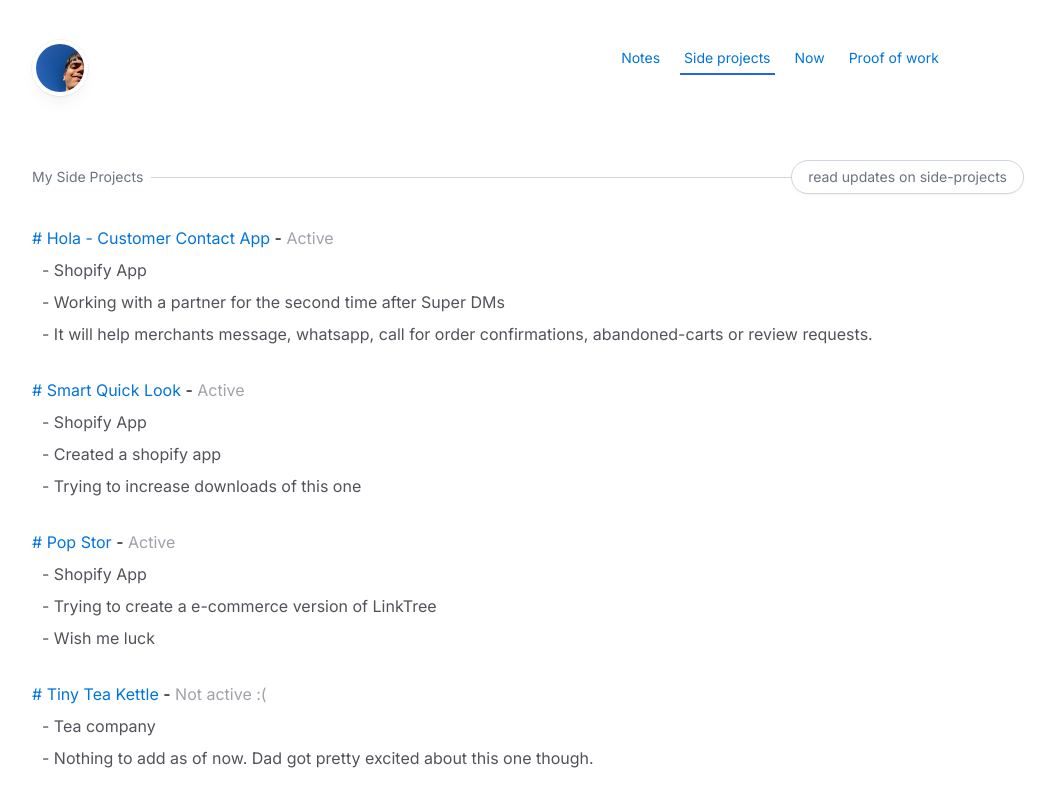
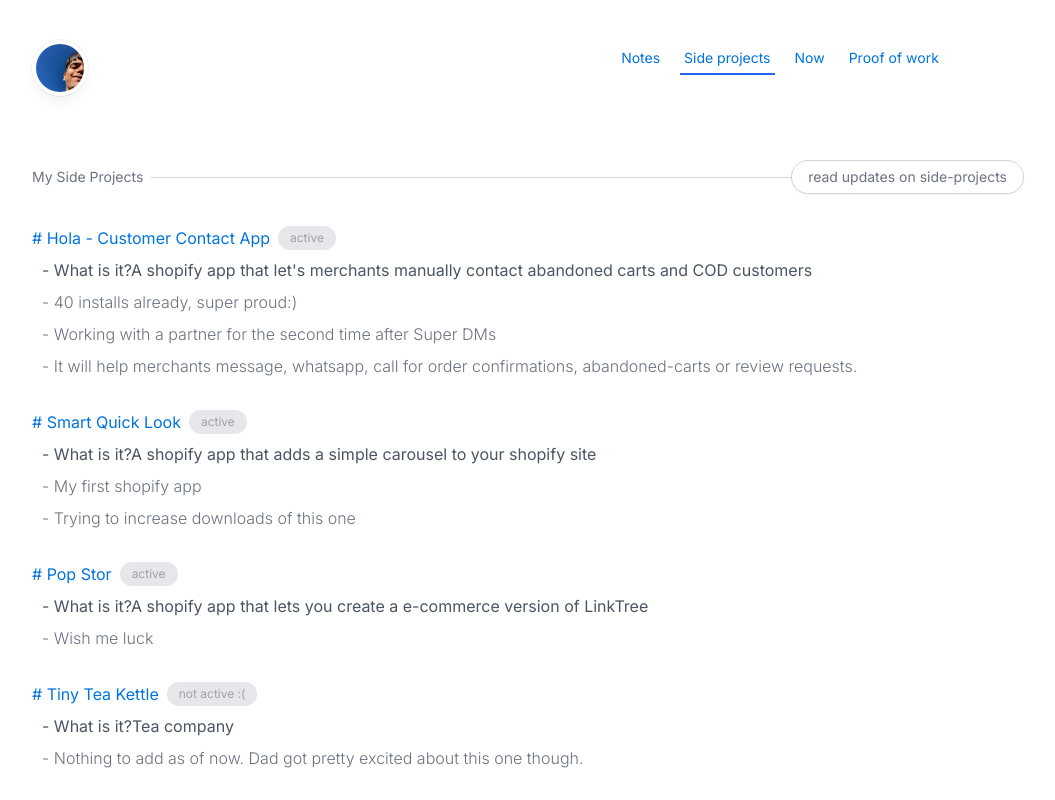
Before and after one commit to vedant14/vedants-journal, a Next.js app: page /side-projects in a window 1280 px wide. Shown: the top 800 px of the page, without its empty margins (112-1167 px from the left). Built offline with nearby package versions, Linux system fonts and the light colour scheme.

Commit message:
Poloroids

```diff
--- a/components/Photos.js
+++ b/components/Photos.js
@@ -4,6 +4,7 @@
 import image3 from "../public/photos/image-3.jpg";
 import image4 from "../public/photos/image-4.jpg";
 import image5 from "../public/photos/image-5.jpg";
+import photos from "../data/photos.json";
 
 import { classNames } from "../utils/lib";
 
@@ -18,21 +19,26 @@
 
   return (
     <div className="my-16 sm:mt-20">
-      <div className="-my-4 flex justify-center gap-5 overflow-hidden py-4 sm:gap-8">
-        {[image1, image2, image3, image4, image5].map((image, imageIndex) => (
+      <div className="flex justify-center gap-5 overflow-hidden py-6 sm:gap-8">
+        {photos.map((item, imageIndex) => (
           <div
-            key={image.src}
+            key={imageIndex}
             className={classNames(
-              "relative aspect-[9/12] w-44 flex-none overflow-hidden rounded-xl bg-zinc-100 sm:w-72 sm:rounded-2xl",
+              "relative bg-gradient-to-b border-gray-200 border from-stone-50 to-gray-100 shadow-lg shadow-gray-300 aspect-[9/12] rounded-sm w-48 flex-none overflow-hidden bg-zinc-100 sm:w-72",
               rotations[imageIndex % rotations.length]
             )}
           >
             <Image
-              src={image}
+              src={item.src}
               alt=""
-              sizes="(min-width: 640px) 18rem, 11rem"
-              className="absolute inset-0 h-full w-full object-cover"
+              width={200}
+              height={250}
+              // sizes="(min-width: 640px) 18rem, 11rem"
+              className="absolute px-5 pt-5 pb-16 inset-0 h-full w-full object-cover"
             />
+            <div className="mb-5 font-Kalam text-md text-gray-600 z-10 absolute bottom-0 mx-auto text-center w-full">
+              {item.text}
+            </div>
           </div>
         ))}
       </div>
--- /dev/null
+++ b/data/photos.json
@@ -0,0 +1,22 @@
+[
+  {
+    "src": "/photos/image-1.jpg",
+    "text": "a life-time ago :c"
+  },
+  {
+    "src": "/photos/image-2.jpg",
+    "text": "commissioned art work :p"
+  },
+  {
+    "src": "/photos/image-3.jpg",
+    "text": ":)"
+  },
+  {
+    "src": "/photos/image-4.jpg",
+    "text": "some adventurer-type stuff :D"
+  },
+  {
+    "src": "/photos/image-5.jpg",
+    "text": "Reminder to self: travel more <3"
+  }
+]
--- a/data/side-projects.json
+++ b/data/side-projects.json
@@ -3,8 +3,9 @@
     "name": "Hola - Customer Contact App",
     "state": "Active",
     "link": "https://apps.shopify.com/hola-customer-contact-app",
-    "whatItIs": "Shopify App",
+    "whatItIs": "A shopify app that let's merchants manually contact abandoned carts and COD customers",
     "highlights": [
+      "40 installs already, super proud:)",
       "Working with a partner for the second time after Super DMs",
       "It will help merchants message, whatsapp, call for order confirmations, abandoned-carts or review requests."
     ]
@@ -13,9 +14,9 @@
     "name": "Smart Quick Look",
     "state": "Active",
     "link": "https://apps.shopify.com/smart-quick-look",
-    "whatItIs": "Shopify App",
+    "whatItIs": "A shopify app that adds a simple carousel to your shopify site",
     "highlights": [
-      "Created a shopify app",
+      "My first shopify app",
       "Trying to increase downloads of this one"
     ]
   },
@@ -23,11 +24,8 @@
     "name": "Pop Stor",
     "state": "Active",
     "link": "https://popstor.shop/",
-    "whatItIs": "Shopify App",
-    "highlights": [
-      "Trying to create a e-commerce version of LinkTree",
-      "Wish me luck"
-    ]
+    "whatItIs": "A shopify app that lets you create a e-commerce version of LinkTree",
+    "highlights": ["Wish me luck"]
   },
   {
     "name": "Tiny Tea Kettle",
--- a/pages/side-projects.js
+++ b/pages/side-projects.js
@@ -2,6 +2,7 @@
 import { Dividerwithbutton } from "../components/Divider";
 import { SEO } from "../components/SEO";
 import data from "../data/side-projects.json";
+import { classNames } from "../utils/lib";
 
 export default function SideProjects() {
   return (
@@ -15,17 +16,27 @@
       <ul className="space-y-8">
         {data.map((item, i) => (
           <li key={i}>
-            <div className="mb-2">
+            <div className="mb-2 space-x-2 flex items-center">
               <a href={item.link} target="_blank">
                 # {item.name}
-              </a>{" "}
-              - <span className="text-zinc-400">{item.state}</span>
+              </a>
+              <span
+                className={classNames(
+                  `text-zinc-400 py-1 bg-gray-200 px-3 text-xs rounded-full lowercase`
+                )}
+              >
+                {item.state}
+              </span>
             </div>
             <ul className="text-zinc-600 space-y-2 list-none dashed">
-              <li className="">{item.whatItIs}</li>
-
+              <li className="text-gray-600">
+                What is it?
+                {item.whatItIs}
+              </li>
               {item?.highlights?.map((highlight, i) => (
-                <li key={i}>{highlight}</li>
+                <li className="text-gray-500 font-light" key={i}>
+                  {highlight}
+                </li>
               ))}
             </ul>
           </li>
--- a/styles/globals.css
+++ b/styles/globals.css
@@ -14,3 +14,8 @@
   content: "- ";
   text-indent: -5px;
 }
+
+@font-face {
+  font-family: "Kalam";
+  src: url("../public/Kalam/Kalam-Regular.ttf");
+}
--- a/tailwind.config.js
+++ b/tailwind.config.js
@@ -6,6 +6,9 @@
   ],
   theme: {
     extend: {
+      fontFamily: {
+        Kalam: ["Kalam", "cursive"],
+      },
       colors: {
         link: "#2563eb",
         amber: {
```
Also changed, not shown: public/Kalam/Kalam-Regular.ttf (added).
